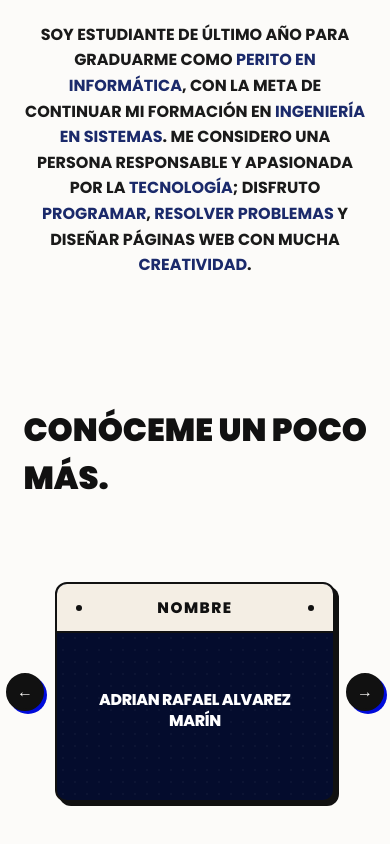
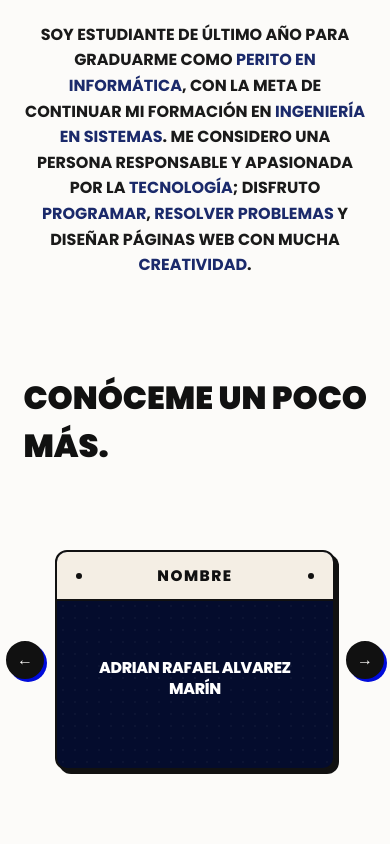
Before and after one commit to aalvarez-2024004/Adrian-s-Portafolio, a React (Vite) app in the folder Portafolio/: page / in a window 390 px wide. Shown: the part 715-1559 px from the top of the page. Built offline with nearby package versions, Linux system fonts and the light colour scheme.

Commit message:
Se corrigio el espacio entre secciones

```diff
--- a/Portafolio/src/styles/DatosGenerales.css
+++ b/Portafolio/src/styles/DatosGenerales.css
@@ -4,7 +4,7 @@
   display: flex;
   flex-direction: column;
   align-items: center;
-  padding: 5rem 0;
+  padding: 6rem 0 5rem;
   box-sizing: border-box;
   font-family: "Poppins", sans-serif;
   overflow: hidden;
@@ -160,7 +160,7 @@
   }
 
   .datos {
-    padding: 4rem 0;
+    padding: 2rem 0 4rem;
   }
 
   .datos-mobile-wrapper {
--- a/Portafolio/src/styles/SobreMi.css
+++ b/Portafolio/src/styles/SobreMi.css
@@ -7,7 +7,7 @@
   align-items: center;
   justify-content: flex-start;
   text-align: center;
-  padding: 7rem 7vw 7rem;
+  padding: 7rem 7vw 2rem;   /* antes: 7rem 7vw 7rem */
   box-sizing: border-box;
   font-family: "Poppins", sans-serif;
 }
```
